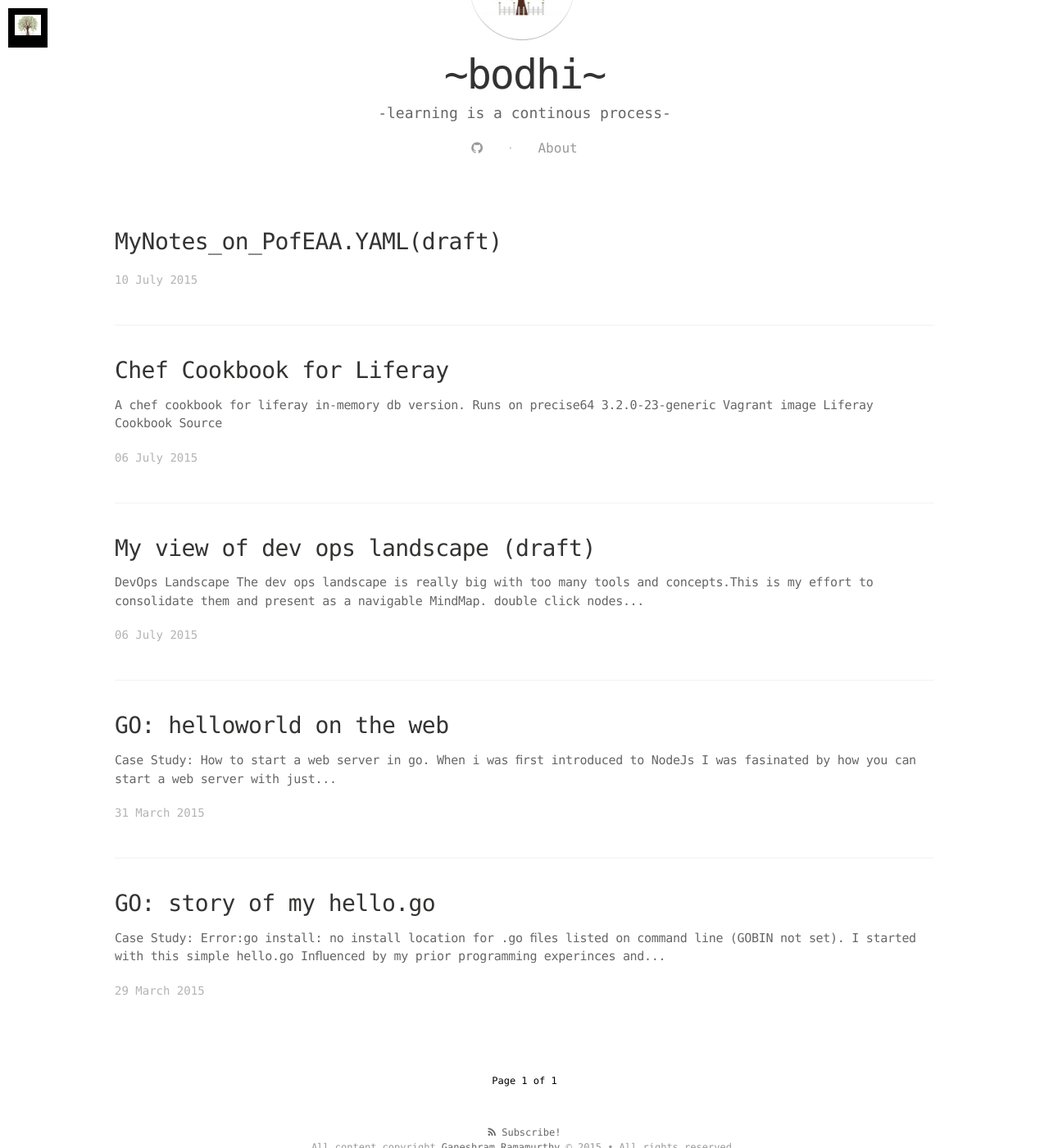
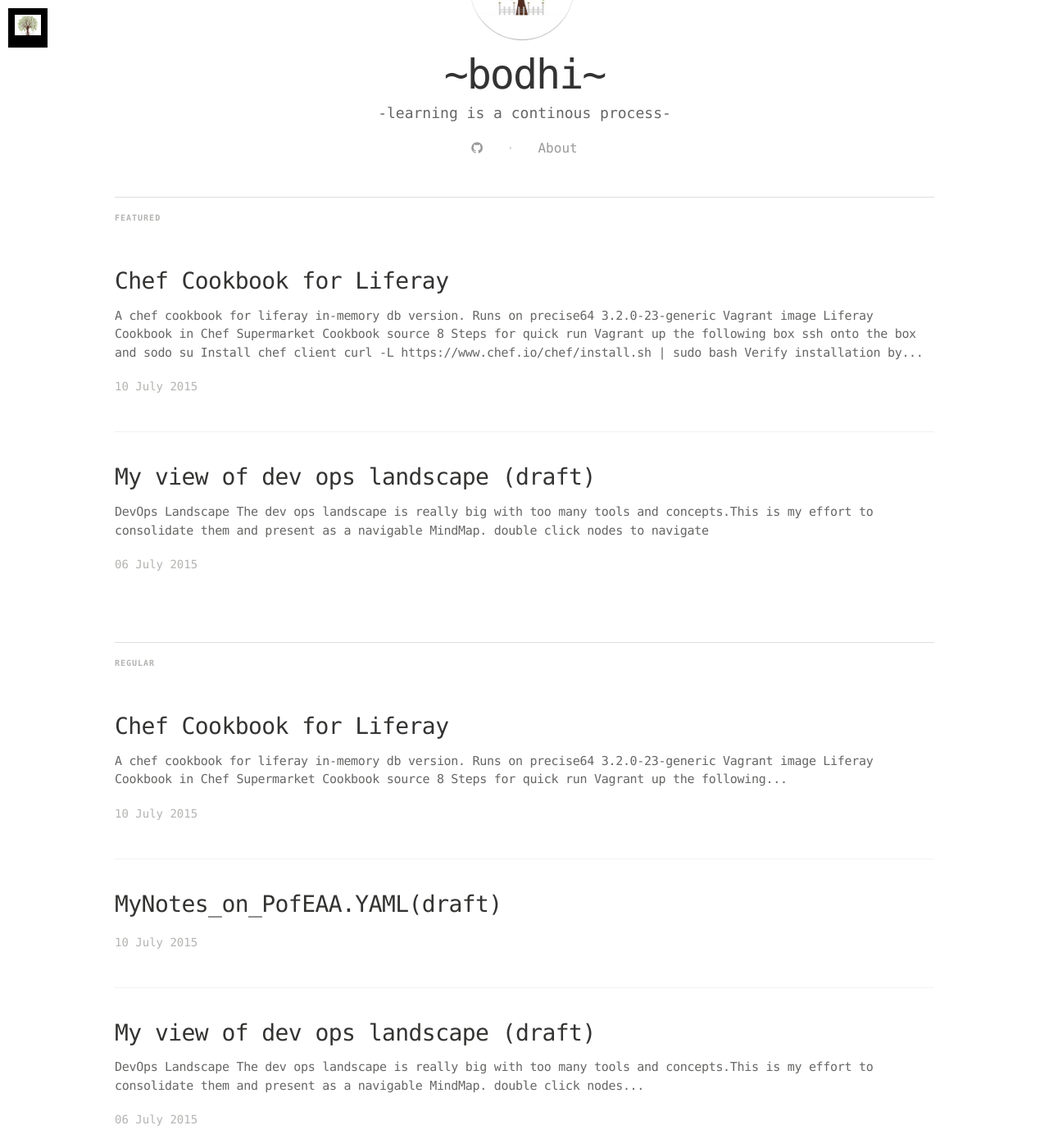
Before and after one commit to ganeshramr/ganeshramr.github.io, a Jekyll site: the page built from index.html, in a window 1280 px wide and 1400 px high, scrolled down 468 px. Shown: the whole window at 82% size. Built offline with Jekyll 4.4.1, drawn with Linux system fonts in a browser that asks for light colours; nearby versions of some CDN libraries; some web fonts are replaced; Markdown is read by kramdown in place of the engine named in the settings; the list of posts is cut into pages by our own code; comment, search, counter and statistics services are not loaded.

Commit message:
new posts

````diff
--- a/_posts/2015-07-06-chef_cook_book_liferay.md
+++ b/_posts/2015-07-06-devops_landscape.md
@@ -2,10 +2,8 @@
 layout: post
 title:  "My view of dev ops landscape (draft)"
 date:   2015-07-06 14:06:00
-categories: normal
-tags:
-- devops
-- operations
+categories: devops
+tags: featured
 #image: /assets/article_images/gopher.jpeg
 comments: true
 ---
--- /dev/null
+++ b/_posts/2015-07-10-chef_cookbook_for_liferay.md
@@ -0,0 +1,29 @@
+---
+layout: post
+title:  "Chef Cookbook for Liferay"
+date:   2015-07-10 16:11:00
+categories: devops
+tags: featured
+#image: /assets/article_images/gopher.jpeg
+comments: true
+---
+
+A chef cookbook for liferay in-memory db version.
+Runs on precise64 3.2.0-23-generic Vagrant image
+
+- [Liferay Cookbook in Chef Supermarket ](https://supermarket.chef.io/cookbooks/liferay)
+
+- [Cookbook source](https://github.com/ganeshramr/my-chef-repo/tree/master/cookbooks/liferay)
+
+8 Steps for quick run
+
+1. Vagrant up the following box
+<script src="https://gist.github.com/ganeshramr/0544c678e879bc580faa.js"></script>
+
+2. ssh onto the box and ```sodo su```
+3. Install chef client ```curl -L https://www.chef.io/chef/install.sh | sudo bash```
+4. Verify installation by running ```knife```
+5. (OPTIONAL) override your cookbook location for knife through ```knife.rb``` if required
+6. run ```knife cookbook site install liferay```
+7. run ```chef-client -z -o liferay```
+8. give it sometime. launch http://192.168.33.12:8085/liferay-portal/ from your host
````
Also changed, not shown: _posts/2015-07-06-devops.md (deleted, +0 -18 lines).
